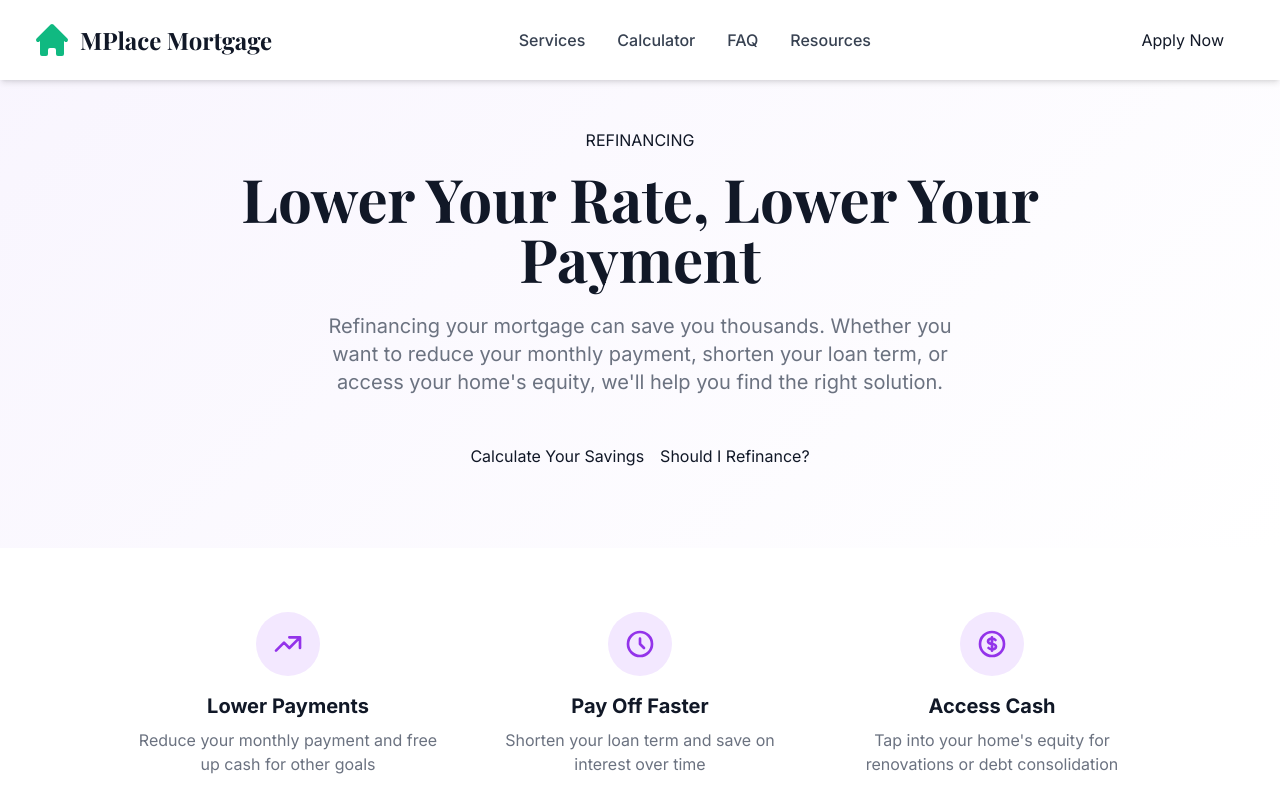
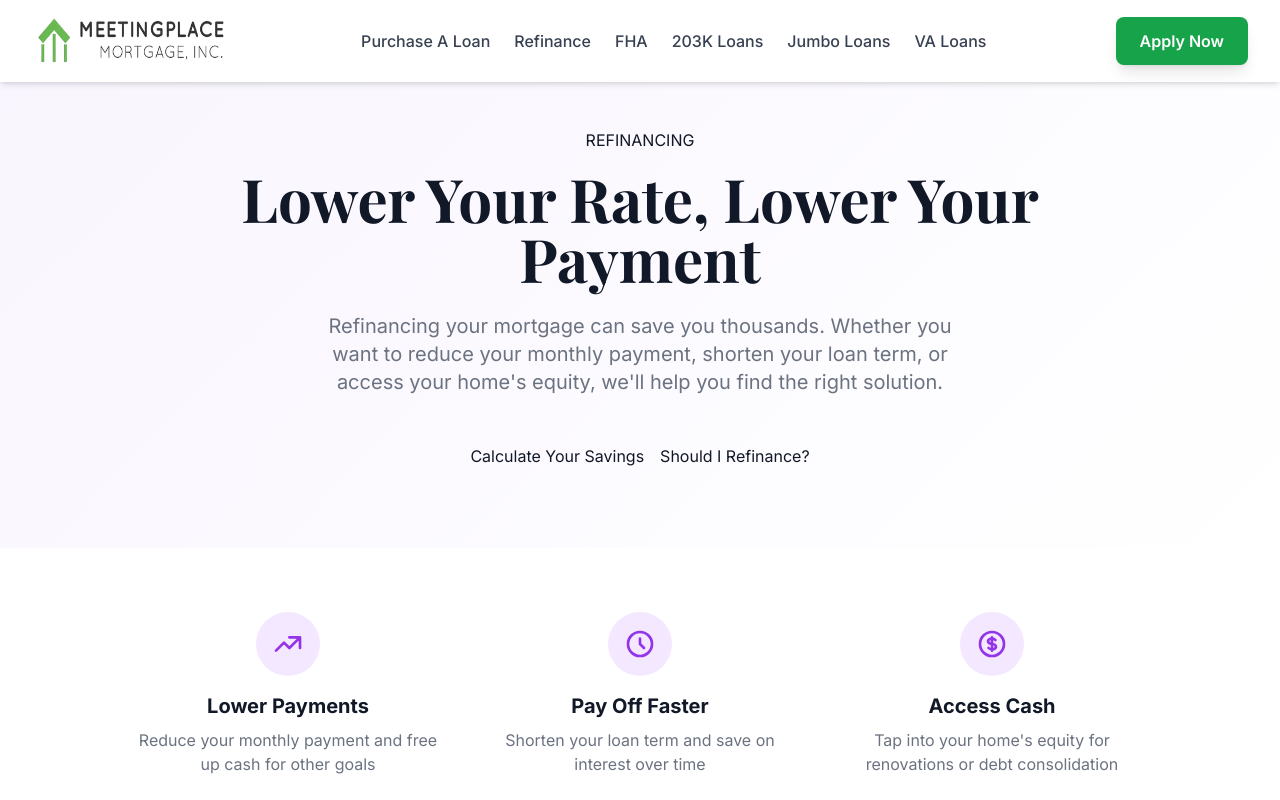
Before and after one commit to patrickboxfordpartners/meetingplace, a plain HTML site: page refinance.html in a window 1280 px wide. Shown: the top 800 px of the page. Drawn offline with nearby package versions, Linux system fonts and the light colour scheme.

Commit message:
Update refinance.html

```diff
--- a/refinance.html
+++ b/refinance.html
@@ -3,7 +3,7 @@
 <head>
   <meta charset="UTF-8">
   <meta name="viewport" content="width=device-width, initial-scale=1.0">
-  <title>Refinance Your Mortgage - MPlace Mortgage</title>
+  <title>Refinance Your Mortgage - Meetingplace Mortgage</title>
 
   <!-- Tailwind CSS -->
   <script src="https://cdn.tailwindcss.com"></script>
@@ -116,21 +116,22 @@
   <nav class="fixed w-full bg-white shadow-md z-50">
   <div class="container mx-auto px-4 lg:px-8 py-4">
     <div class="flex items-center justify-between">
-        <a href="index.html" class="flex items-center space-x-2">
-          <svg class="w-10 h-10 text-[var(--primary-green)]" fill="currentColor" viewBox="0 0 20 20">
-            <path d="M10.707 2.293a1 1 0 00-1.414 0l-7 7a1 1 0 001.414 1.414L4 10.414V17a1 1 0 001 1h2a1 1 0 001-1v-2a1 1 0 011-1h2a1 1 0 011 1v2a1 1 0 001 1h2a1 1 0 001-1v-6.586l.293.293a1 1 0 001.414-1.414l-7-7z"/>
-          </svg>
-          <span class="text-2xl font-display font-bold text-[var(--dark-900)]">MPlace Mortgage</span>
+      <!-- Logo - REPLACE 'your-logo-here.png' WITH YOUR LOGO PATH -->
+      <a href="index.html" class="flex items-center">
+        <img src="mplacelogoupdated.png" alt="Meetingplace Mortgage" class="logo-img" style="height: 50px; width: auto; max-width: 200px;">
       </a>
 
-        <div class="hidden md:flex space-x-8">
-          <a href="index.html#services" class="text-[var(--dark-700)] hover:text-[var(--primary-green)] transition font-medium">Services</a>
-          <a href="calculator.html" class="text-[var(--dark-700)] hover:text-[var(--primary-green)] transition font-medium">Calculator</a>
-          <a href="faq.html" class="text-[var(--dark-700)] hover:text-[var(--primary-green)] transition font-medium">FAQ</a>
-          <a href="resources.html" class="text-[var(--dark-700)] hover:text-[var(--primary-green)] transition font-medium">Resources</a>
+      <!-- Navigation Links -->
+      <div class="hidden lg:flex space-x-6">
+        <a href="purchase-loans.html" class="text-gray-700 hover:text-green-600 transition font-medium">Purchase A Loan</a>
+        <a href="refinance.html" class="text-gray-700 hover:text-green-600 transition font-medium">Refinance</a>
+        <a href="fha-loans.html" class="text-gray-700 hover:text-green-600 transition font-medium">FHA</a>
+        <a href="203k-loans.html" class="text-gray-700 hover:text-green-600 transition font-medium">203K Loans</a>
+        <a href="jumbo-loans.html" class="text-gray-700 hover:text-green-600 transition font-medium">Jumbo Loans</a>
+        <a href="va-loans.html" class="text-gray-700 hover:text-green-600 transition font-medium">VA Loans</a>
       </div>
 
-        <a href="#apply" class="btn-primary py-3 px-6 text-base">Apply Now</a>
+      <a href="#apply" class="bg-green-600 text-white px-6 py-3 rounded-lg font-semibold hover:bg-green-700 transition shadow-lg">Apply Now</a>
     </div>
   </div>
 </nav>
@@ -740,7 +741,7 @@
             <svg class="w-8 h-8 text-[var(--primary-green)]" fill="currentColor" viewBox="0 0 20 20">
               <path d="M10.707 2.293a1 1 0 00-1.414 0l-7 7a1 1 0 001.414 1.414L4 10.414V17a1 1 0 001 1h2a1 1 0 001-1v-2a1 1 0 011-1h2a1 1 0 011 1v2a1 1 0 001 1h2a1 1 0 001-1v-6.586l.293.293a1 1 0 001.414-1.414l-7-7z"/>
             </svg>
-            <span class="text-xl font-display font-bold">MPlace Mortgage</span>
+            <span class="text-xl font-display font-bold">Meetingplace Mortgage</span>
           </div>
           <p class="text-gray-400 mb-4">
             Your trusted partner in achieving homeownership dreams.
@@ -787,7 +788,7 @@
       <div class="border-t border-gray-700 pt-8">
         <div class="flex flex-col md:flex-row justify-between items-center">
           <p class="text-gray-400 text-sm mb-4 md:mb-0">
-            © 2024 MPlace Mortgage. All rights reserved.
+            © 2025 Meetingplace Mortgage. All rights reserved.
           </p>
           <div class="flex space-x-6 text-sm">
             <a href="#" class="text-gray-400 hover:text-[var(--primary-green)] transition">NMLS #123456</a>
```
Lines whose indentation alone changed are shown as unchanged.
